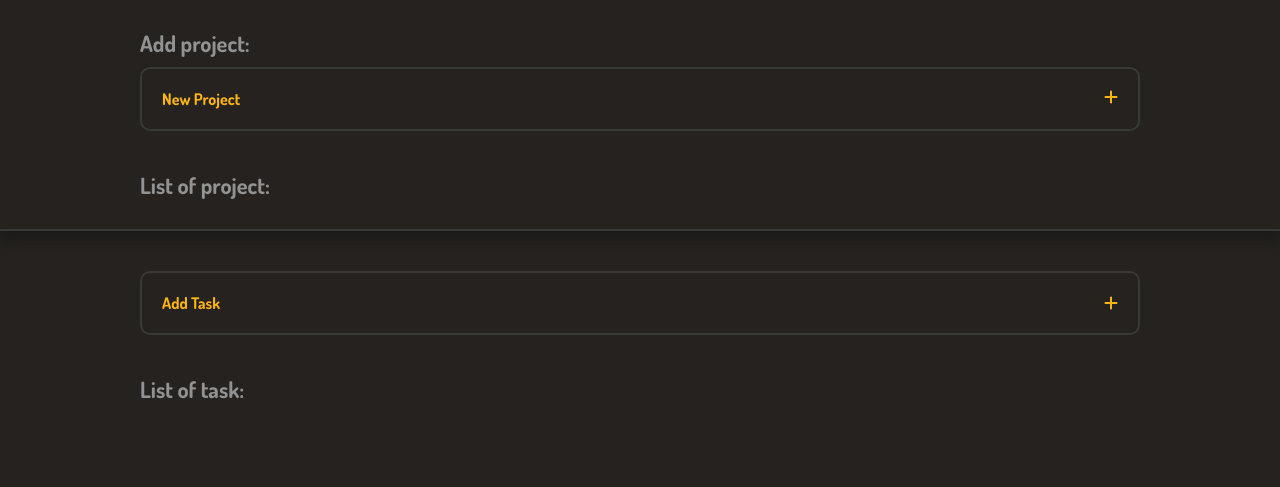
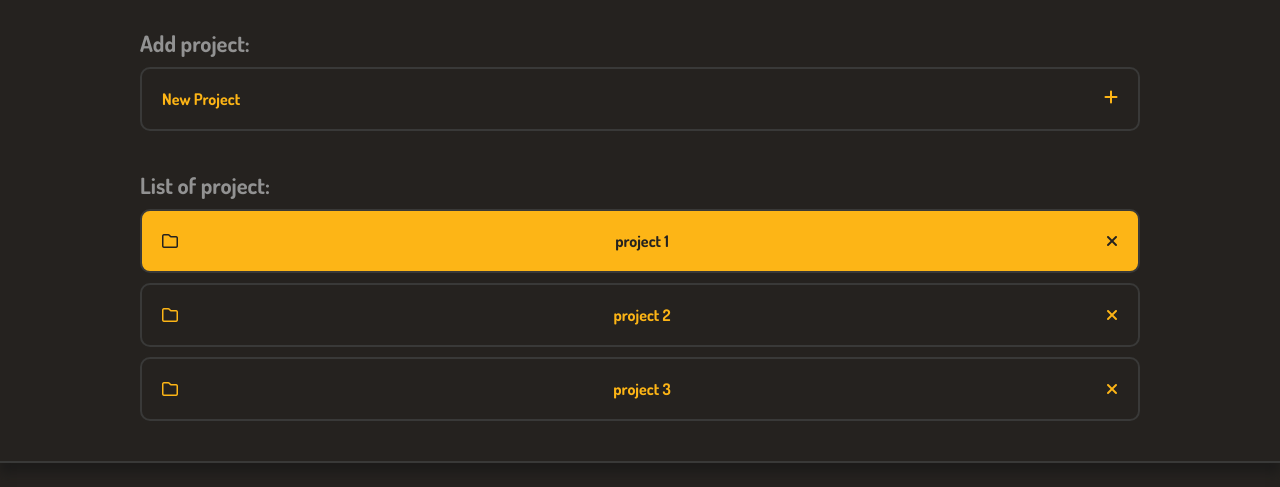
Before and after one commit to Ale269/To-do-list, a website built with webpack: page src/index.html in a window 1280 px wide. Shown: the part 114-601 px from the top of the page. Built offline with nearby package versions, Linux system fonts and the light colour scheme.

Commit message:
Correct loading error

```diff
--- a/src/javascript/index.js
+++ b/src/javascript/index.js
@@ -88,7 +88,8 @@
 
     const updateFromLocalStorage = function() {
         // update project list
-        if(JSON.parse(window.localStorage.getItem("ProjectList")).length == 0 || window.localStorage.getItem("ProjectList") == null){
+        if(window.localStorage.getItem("ProjectList") == null || JSON.parse(window.localStorage.getItem("ProjectList")).length == 0){
+            console.log("hey");
             setLocalStorage();
             Display.displayProject(Project.projectList, Project.selectedProject);;
             selectFirstElement();
--- a/webpack.config.js
+++ b/webpack.config.js
@@ -29,5 +29,5 @@
         static: path.resolve(__dirname, "dist"),
         open: true
     },
-    mode: "production"
+    mode: "development"
 }
```
Also changed, not shown: dist/bundle.js, dist/index.html.
